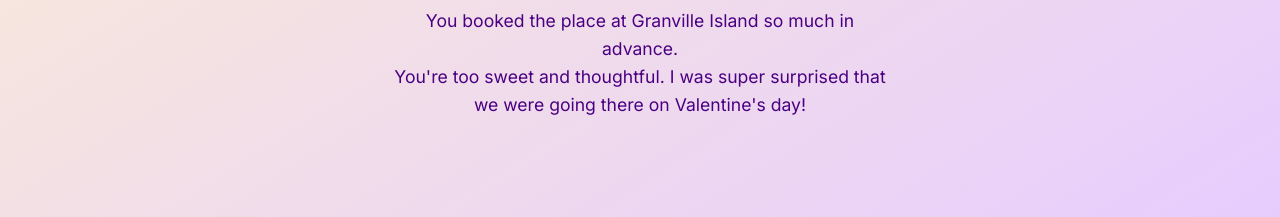
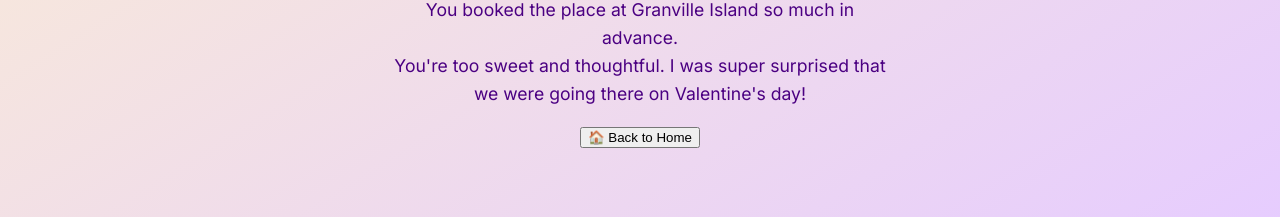
Before and after one commit to Shurui-Liu/happy_anniversary, a React (Create React App) app: page /our-year/Feb in a window 1280 px wide. Both pictures are taken after a click on the button "The MOA finally reopened!". Shown: the part 564-781 px from the top of the page. Built offline with nearby package versions, Linux system fonts and the light colour scheme.

Commit message:
Add navigation button to return home on all month pages

```diff
--- a/src/pages/Apr.jsx
+++ b/src/pages/Apr.jsx
@@ -1,6 +1,7 @@
 import React, { useState } from "react";
 import "./MonthPage.css";
 import AprImage from "../assets/images/Apr/Apr.jpg"; // replace with your real photo
+import { useNavigate } from "react-router-dom"; // Import useNavigate
 
 const Apr = () => {
   const [answered, setAnswered] = useState(false);
@@ -19,6 +20,10 @@ const Apr = () => {
       setTimeout(() => setAnswered(true), 600); // slight delay for effect
     }
   };
+    const navigate = useNavigate();
+    const goHome = () => {
+        navigate("/our-year");
+    }
 
   return (
     <div className="month-container">
@@ -48,6 +53,9 @@ const Apr = () => {
             <br />
             And... congrats on finishing the run! I was so proud of you.
           </p>
+          <button className="home-button" onClick={goHome}>
+            🏠 Back to Home
+          </button>
         </div>
       )}
     </div>
--- a/src/pages/Aug.jsx
+++ b/src/pages/Aug.jsx
@@ -1,6 +1,7 @@
 import React, { useState } from "react";
 import "./MonthPage.css";
 import AugImage from "../assets/images/Aug/Aug-2.jpg"; // replace with your real photo
+import { useNavigate } from "react-router-dom";
 
 const Aug = () => {
   const [answered, setAnswered] = useState(false);
@@ -21,6 +22,10 @@ const Aug = () => {
       setTimeout(() => setAnswered(true), 600); // slight delay for effect
     }
   };
+  const navigate = useNavigate();
+  const goHome = () => {
+    navigate("/our-year");
+  }
 
   return (
     <div className="month-container">
@@ -50,6 +55,9 @@ const Aug = () => {
             <br />
             I ended up having what was much more valuable: a great time with you.
           </p>
+          <button className="home-button" onClick={goHome}>
+            🏠 Back to Home
+          </button>
         </div>
       )}
     </div>
--- a/src/pages/Dec.jsx
+++ b/src/pages/Dec.jsx
@@ -1,3 +1,4 @@
+import { useNavigate } from "react-router-dom";
 import React, { useState } from "react";
 import "./MonthPage.css";
 import DecImage from "../assets/images/Dec/Dec.jpg"; // replace with your real photo
@@ -20,6 +21,11 @@ const Dec = () => {
       setTimeout(() => setAnswered(true), 600); // slight delay for effect
     }
   };
+  const navigate = useNavigate();
+  const goHome = () => {
+    navigate("/our-year");
+  }
+
 
   return (
     <div className="month-container">
@@ -49,6 +55,9 @@ const Dec = () => {
             <br />
             But I did have fun. Because I was with you. Always so many laughs, clicks, and good times.
           </p>
+          <button className="home-button" onClick={goHome}>
+            🏠 Back to Home
+          </button>
         </div>
       )}
     </div>
--- a/src/pages/Feb.jsx
+++ b/src/pages/Feb.jsx
@@ -1,6 +1,7 @@
 import React, { useState } from "react";
 import "./MonthPage.css";
 import FebImage from "../assets/images/Feb/Feb.jpg"; // replace with your real photo
+import { useNavigate } from "react-router-dom"; // Import useNavigate
 
 const Feb = () => {
   const [answered, setAnswered] = useState(false);
@@ -20,6 +21,10 @@ const Feb = () => {
       setTimeout(() => setAnswered(true), 600); // slight delay for effect
     }
   };
+  const navigate = useNavigate();
+  const goHome = () => {
+    navigate("/our-year");
+  }
 
   return (
     <div className="month-container">
@@ -49,6 +54,9 @@ const Feb = () => {
             <br />
             You're too sweet and thoughtful. I was super surprised that we were going there on Valentine's day!
           </p>
+          <button className="home-button" onClick={goHome}>
+            🏠 Back to Home
+          </button>
         </div>
       )}
     </div>
--- a/src/pages/Jan.jsx
+++ b/src/pages/Jan.jsx
@@ -1,6 +1,7 @@
 import React, { useState } from "react";
 import "./MonthPage.css";
 import JanImage2 from "../assets/images/Jan/Jan-13.jpg";
+import { useNavigate } from "react-router-dom";
 
 const Jan = () => {
   const [answered, setAnswered] = useState(false);
@@ -19,6 +20,10 @@ const Jan = () => {
     if (option === correctAnswer) {
       setTimeout(() => setAnswered(true), 600); // slight delay for effect
     }
+  };
+  const navigate = useNavigate();
+  const goHome = () => {
+    navigate("/our-year");
   };
 
   return (
@@ -47,6 +52,9 @@ const Jan = () => {
           <p className="memory-note">
             You look super cute even when pointing ur mid finger at the light :D
           </p>
+          <button className="home-button" onClick={goHome}>
+            🏠 Back to Home
+          </button>
         </div>
       )}
     </div>
--- a/src/pages/Jul.jsx
+++ b/src/pages/Jul.jsx
@@ -1,6 +1,7 @@
 import React, { useState } from "react";
 import JulyImage from "../assets/images/Jul/Jul-2.jpg"; // replace with your real photo
 import "./MonthPage.css";
+import { useNavigate } from "react-router-dom";
 
 const Jul = () => {
   const [answered, setAnswered] = useState(false);
@@ -19,6 +20,11 @@ const Jul = () => {
     if (option === correctAnswer) {
       setTimeout(() => setAnswered(true), 600); // slight delay for effect
     }
+  };
+
+  const navigate = useNavigate();
+  const goHome = () => {
+    navigate("/our-year");
   };
 
   return (
@@ -49,6 +55,10 @@ const Jul = () => {
             <br />
             You sent me a beautiful photo of sunset on my b-day. That was an amazing birthday gift, inadvertently.
           </p>
+          <button className="home-button" onClick={goHome}>
+            🏠 Back to Home
+          </button>
+
         </div>
       )}
     </div>
--- a/src/pages/Jun.jsx
+++ b/src/pages/Jun.jsx
@@ -1,6 +1,7 @@
 import React, { useState } from "react";
 import "./MonthPage.css";
 import JunImage from "../assets/images/Jun/Jun.jpg";
+import { useNavigate } from "react-router-dom"; // Import useNavigate
 
 const Jun = () => {
   const [answered, setAnswered] = useState(false);
@@ -19,6 +20,10 @@ const Jun = () => {
     if (option === correctAnswer) {
       setTimeout(() => setAnswered(true), 600); // slight delay for effect
     }
+  };
+  const navigate = useNavigate();
+  const goHome = () => {
+    navigate("/our-year");
   };
 
   return (
@@ -49,6 +54,9 @@ const Jun = () => {
             <br />
             I got to know your heart and soul, and I fell in love with them.
           </p>
+          <button className="home-button" onClick={goHome}>
+            🏠 Back to Home
+          </button>
         </div>
       )}
     </div>
--- a/src/pages/Mar.jsx
+++ b/src/pages/Mar.jsx
@@ -1,6 +1,7 @@
 import React, { useState } from "react";
 import "./MonthPage.css";
 import MarImage from "../assets/images/Mar/Mar-1.jpg"; // replace with your real photo
+import { useNavigate } from "react-router-dom"; // Import useNavigate
 
 const Mar = () => {
   const [answered, setAnswered] = useState(false);
@@ -19,6 +20,10 @@ const Mar = () => {
       setTimeout(() => setAnswered(true), 600); // slight delay for effect
     }
   };
+  const navigate = useNavigate();
+  const goHome = () => {
+        navigate("/our-year");
+}
 
   return (
     <div className="month-container">
@@ -46,6 +51,9 @@ const Mar = () => {
           <p className="memory-note">
             I really enjoyed our time at Steveston.
           </p>
+          <button className="home-button" onClick={goHome}>
+            🏠 Back to Home
+          </button>
         </div>
       )}
     </div>
--- a/src/pages/May.jsx
+++ b/src/pages/May.jsx
@@ -1,6 +1,7 @@
 import React, { useState } from "react";
 import "./MonthPage.css";
 import MayImage from "../assets/images/May/May.jpg";
+import { useNavigate } from "react-router-dom"; // Import useNavigate
 
 const May = () => {
   const [answered, setAnswered] = useState(false);
@@ -20,6 +21,10 @@ const May = () => {
       setTimeout(() => setAnswered(true), 600); // slight delay for effect
     }
   };
+  const navigate = useNavigate();
+  const goHome = () => {
+    navigate("/our-year");
+  }
 
   return (
     <div className="month-container">
@@ -49,6 +54,9 @@ const May = () => {
             <br />
             I'll always remember your smile.
           </p>
+          <button className="home-button" onClick={goHome}>
+            🏠 Back to Home
+          </button>
         </div>
       )}
     </div>
--- a/src/pages/Nov.jsx
+++ b/src/pages/Nov.jsx
@@ -1,4 +1,5 @@
 import React, { useState } from "react";
+import { useNavigate } from "react-router-dom";
 import "./MonthPage.css";
 import NovImage from "../assets/images/Nove/Nov-2.jpg"; // replace with your real photo
 
@@ -20,6 +21,11 @@ const Nov = () => {
       setTimeout(() => setAnswered(true), 600); // slight delay for effect
     }
   };
+
+  const navigate = useNavigate();
+  const goHome = () => {
+    navigate("/our-year");
+  }
 
   return (
     <div className="month-container">
@@ -49,6 +55,9 @@ const Nov = () => {
             <br />
             What a skillful photographer I am! 📸
           </p>
+          <button className="home-button" onClick={goHome}>
+            🏠 Back to Home
+          </button>
         </div>
       )}
     </div>
--- a/src/pages/Oct.jsx
+++ b/src/pages/Oct.jsx
@@ -1,6 +1,7 @@
 import React, { useState } from "react";
 import "./MonthPage.css";
 import OctImage from "../assets/images/Oct/Oct-1.jpg"; // replace with your real photo
+import { useNavigate } from "react-router-dom"; // Import useNavigate
 
 const Oct = () => {
   const [answered, setAnswered] = useState(false);
@@ -20,6 +21,10 @@ const Oct = () => {
       setTimeout(() => setAnswered(true), 600); // slight delay for effect
     }
   };
+  const navigate = useNavigate();
+  const goHome = () => {
+    navigate("/our-year");
+  }
 
   return (
     <div className="month-container">
@@ -49,6 +54,9 @@ const Oct = () => {
             <br />
             And you! You're the cutest! So lucky that you became my boyfriend 🥰
           </p>
+          <button className="home-button" onClick={goHome}>
+            🏠 Back to Home
+          </button>
         </div>
       )}
     </div>
--- a/src/pages/Sep.jsx
+++ b/src/pages/Sep.jsx
@@ -1,6 +1,7 @@
 import React, { useState } from "react";
 import "./MonthPage.css";
 import SepImage from "../assets/images/Sep/Sep-1.jpg"; // replace with your real photo
+import { useNavigate } from "react-router-dom"; // Import useNavigate
 
 const Sep = () => {
   const [answered, setAnswered] = useState(false);
@@ -20,6 +21,10 @@ const Sep = () => {
       setTimeout(() => setAnswered(true), 600); // slight delay for effect
     }
   };
+  const navigate = useNavigate();
+  const goHome = () => {
+    navigate("/our-year");
+  }
 
   return (
     <div className="month-container">
@@ -49,6 +54,9 @@ const Sep = () => {
             <br />
             I was so lucky to have spent it with you.
           </p>
+          <button className="home-button" onClick={goHome}>
+            🏠 Back to Home
+          </button>
         </div>
       )}
     </div>
```
